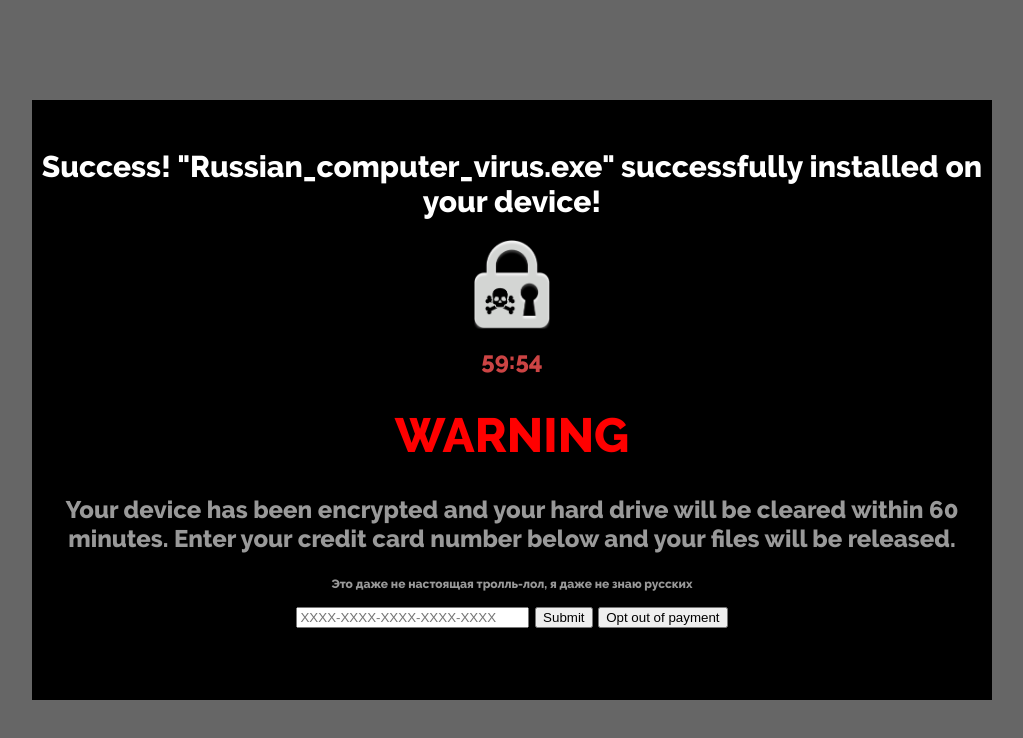
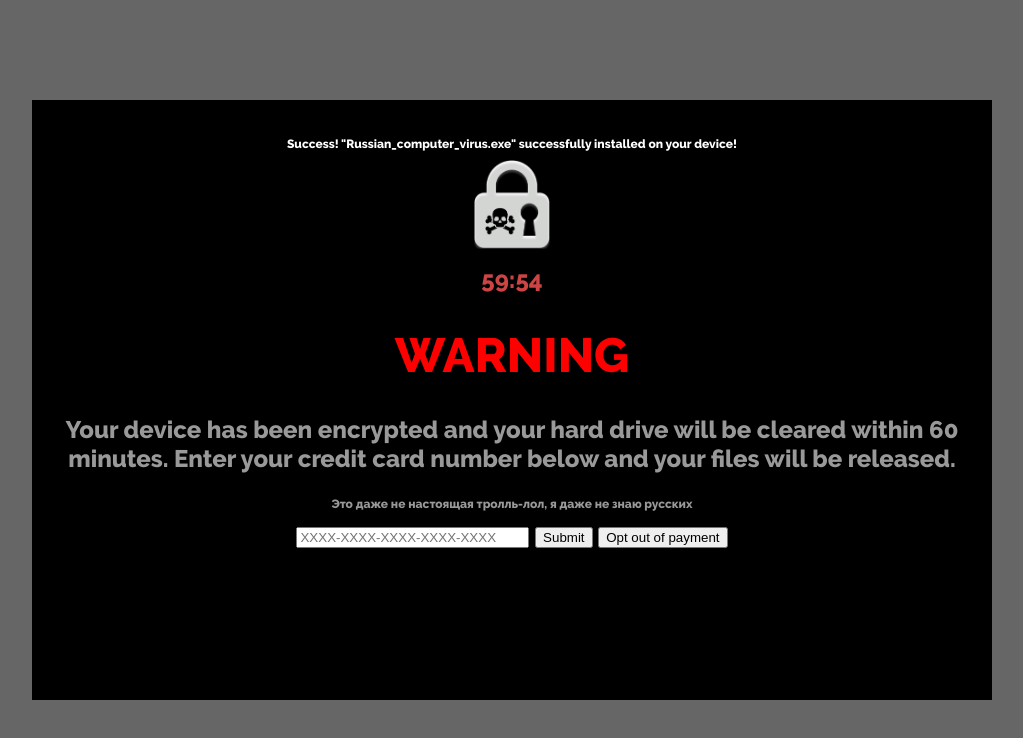
Before and after one commit to glorifiedelbow/glorifiedelbow.github.io, a plain HTML site: page google/index.html in a window 1280 px wide. Shown: the whole page, without its empty margins (128-1151 px from the left). Drawn offline with Linux system fonts and the light colour scheme.

Commit message:
Update index.html

```diff
--- a/google/index.html
+++ b/google/index.html
@@ -27,7 +27,7 @@
 <body style = "background:#666;" onload = "f();">
 <div class = "aa">
 <br/>
-<h1 style = "color:white; font-size:125%;">Success! "Russian_computer_virus.exe" successfully installed on your device!</h1>
+<h1 style = "color:white; font-size:50%;">Success! "Russian_computer_virus.exe" successfully installed on your device!</h1>
 <img src = "fake-virus.png" width = "8%">
 <h1 style = "color:#C44; font-size:100%" id = "time">60:00</h1>
 <h1 style = "color:red; font-size:200%;" id = "c">WARNING</h1>
```
